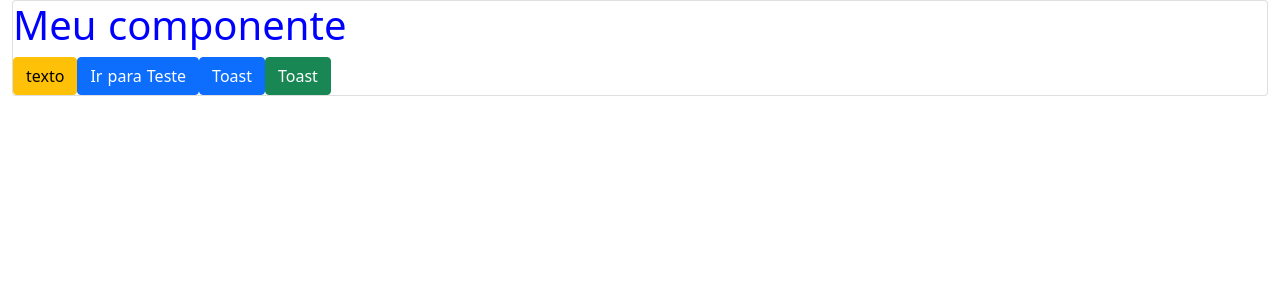
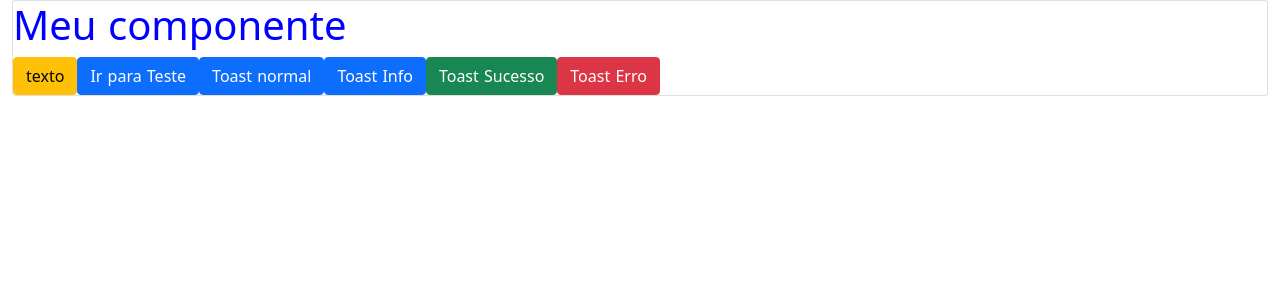
Before and after one commit to rcjrpaulo/nuxt-example, a Nuxt app: page / in a window 1280 px wide. Shown: the top 300 px of the page. Built offline with nearby package versions, Linux system fonts and the light colour scheme; what vue-toasted would draw is missing.

Commit message:
variacoes toast

```diff
--- a/components/MeuComponente.vue
+++ b/components/MeuComponente.vue
@@ -6,12 +6,20 @@
 
     <NuxtLink class="btn btn-primary" to="/testes">Ir para Teste</NuxtLink>
 
-    <a @click="toast('dispara toast')" href="javascript:void(0)" class="btn btn-primary">
-      Toast
+    <a @click="toast('Toast normal')" href="javascript:void(0)" class="btn btn-primary">
+      Toast normal
     </a>
 
-    <a @click="toastSuccess('dispara toast')" href="javascript:void(0)" class="btn btn-success">
-      Toast
+    <a @click="toastInfo('Toast Info')" href="javascript:void(0)" class="btn btn-primary">
+      Toast Info
+    </a>
+
+    <a @click="toastSuccess('Toast Sucesso')" href="javascript:void(0)" class="btn btn-success">
+      Toast Sucesso
+    </a>
+
+    <a @click="toastError('Toast Erro')" href="javascript:void(0)" class="btn btn-danger">
+      Toast Erro
     </a>
   </div>
 </template>
@@ -31,8 +39,14 @@ export default {
     toast(texto) {
       this.$toasted.show(texto)
     },
+    toastInfo(texto) {
+      this.$toasted.info(texto)
+    },
     toastSuccess(texto) {
       this.$toasted.success(texto)
+    },
+    toastError(texto) {
+      this.$toasted.error(texto)
     }
   }
 }
--- a/plugins/toasted.js
+++ b/plugins/toasted.js
@@ -3,5 +3,5 @@ import Toasted  from "vue-toasted";
 
 
 Vue.use(Toasted, {
-  duration: 900
+  duration: 1500
 })
```
